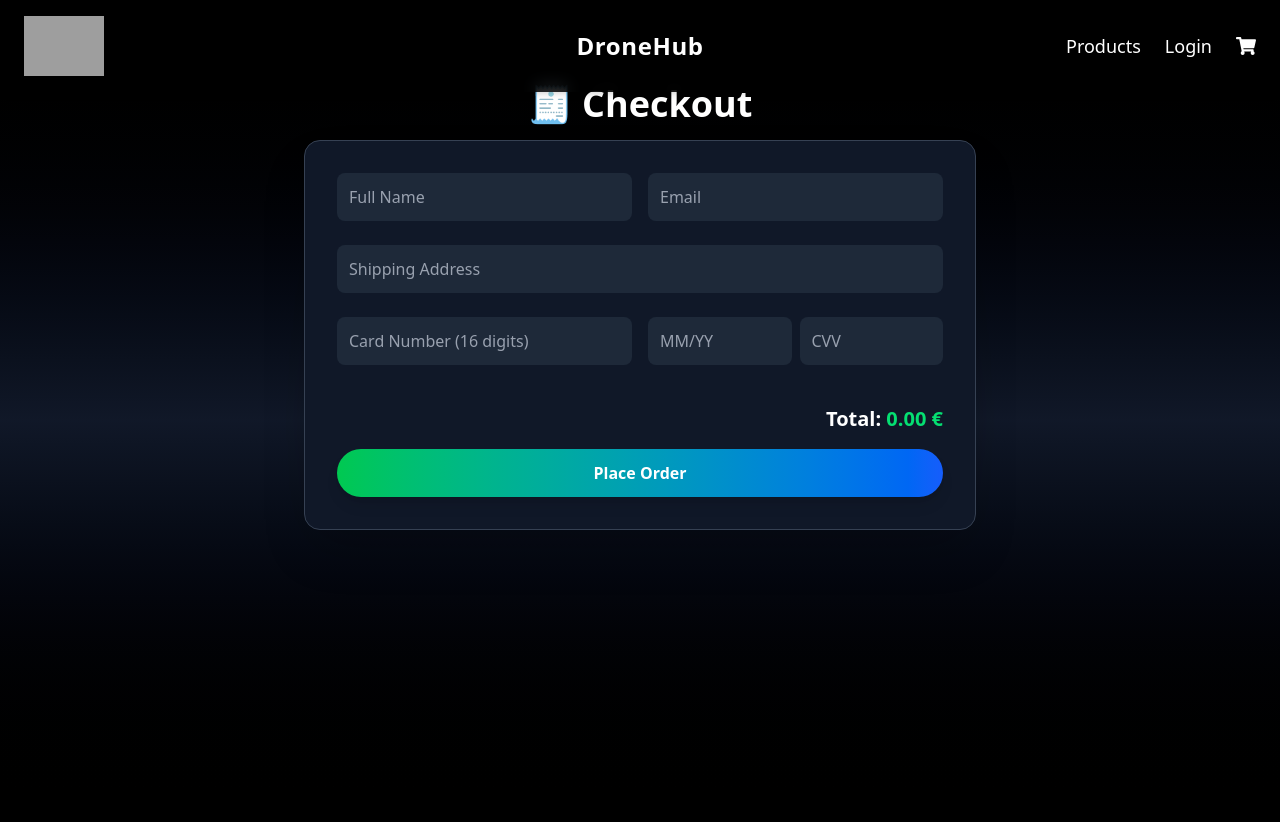
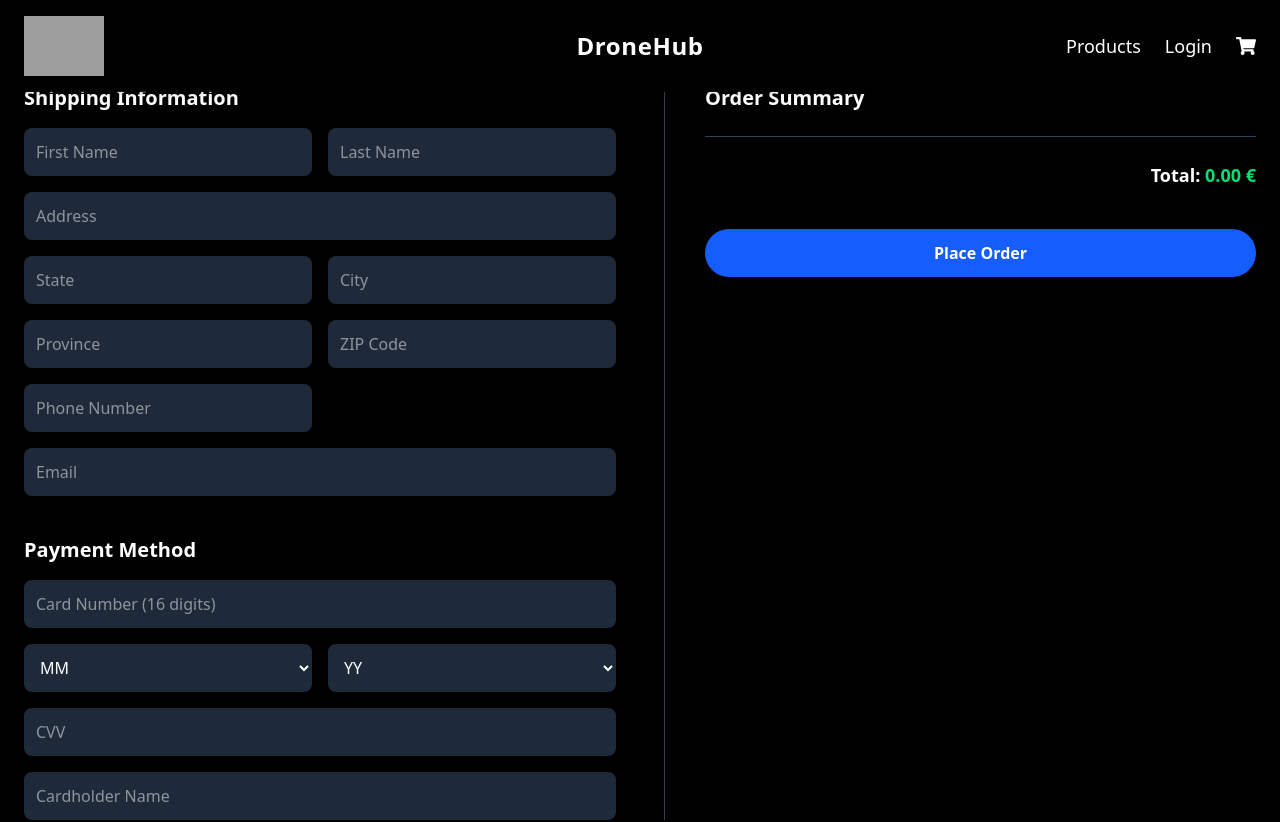
Before and after one commit to DanieleGuicciardi/DroneHub, a React (Vite) app in the folder ReactCode/: page /orderinfo in a window 1280 px wide. Shown: the top 822 px of the page. Built offline with nearby package versions, Linux system fonts and the light colour scheme; grey boxes are pictures that could not be loaded.

Commit message:
OrderInfo completed, restyled Login

```diff
--- a/ReactCode/src/pages/auth/Login.jsx
+++ b/ReactCode/src/pages/auth/Login.jsx
@@ -19,23 +19,23 @@ const Login = () => {
   };
 
   return (
-    <section className="min-h-screen bg-gradient-to-br from-black via-gray-900 to-black text-white flex items-center justify-center px-4">
-      <div className="w-full max-w-md bg-gray-800/60 backdrop-blur-md p-8 rounded-2xl shadow-xl border border-gray-700">
+    <section className="min-h-screen bg-black text-white flex items-center justify-center px-4 py-20">
+      <div className="w-full max-w-lg p-10 rounded-3xl shadow-xl border border-gray-800 bg-gradient-to-br from-gray-900 via-gray-950 to-black">
         {!user ? (
           <>
-            <h1 className="text-3xl font-extrabold mb-6 text-center text-white drop-shadow-md">
-              Login to <span className="text-blue-500">DroneHub</span>
+            <h1 className="text-4xl font-extrabold mb-8 text-center">
+              Access <span className="text-blue-500">DroneHub</span>
             </h1>
 
-            <form onSubmit={handleSubmit} className="space-y-6">
+            <form onSubmit={handleSubmit} className="space-y-8">
               <div>
-                <label htmlFor="email" className="block text-sm font-medium mb-2">
-                  Email
+                <label htmlFor="email" className="block text-sm font-medium mb-2 text-gray-300">
+                  Email address
                 </label>
                 <input
                   id="email"
                   type="email"
-                  className="w-full p-3 rounded-md bg-gray-900 text-white border border-gray-700 focus:outline-none focus:ring-2 focus:ring-blue-500"
+                  className="w-full p-3 rounded-xl bg-black text-white border border-gray-700 focus:outline-none focus:ring-2 focus:ring-blue-600 placeholder-gray-500"
                   value={email}
                   onChange={(e) => setEmail(e.target.value)}
                   placeholder="you@example.com"
@@ -43,13 +43,13 @@ const Login = () => {
               </div>
 
               <div>
-                <label htmlFor="password" className="block text-sm font-medium mb-2">
+                <label htmlFor="password" className="block text-sm font-medium mb-2 text-gray-300">
                   Password
                 </label>
                 <input
                   id="password"
                   type="password"
-                  className="w-full p-3 rounded-md bg-gray-900 text-white border border-gray-700 focus:outline-none focus:ring-2 focus:ring-blue-500"
+                  className="w-full p-3 rounded-xl bg-black text-white border border-gray-700 focus:outline-none focus:ring-2 focus:ring-blue-600 placeholder-gray-500"
                   value={password}
                   onChange={(e) => setPassword(e.target.value)}
                   placeholder="••••••••"
@@ -58,7 +58,7 @@ const Login = () => {
 
               <button
                 type="submit"
-                className="w-full py-3 bg-gradient-to-r from-blue-600 to-purple-600 hover:from-blue-700 hover:to-purple-700 rounded-md font-semibold text-white shadow-lg transition-all"
+                className="w-full py-3 bg-gradient-to-r from-blue-600 to-purple-600 hover:from-blue-700 hover:to-purple-700 rounded-full font-semibold text-white shadow-lg transition-all"
               >
                 Login
               </button>
@@ -74,7 +74,7 @@ const Login = () => {
                 logout();
                 navigate("/");
               }}
-              className="bg-red-600 hover:bg-red-700 px-6 py-3 rounded-md font-semibold shadow-lg transition-all"
+              className="bg-red-600 hover:bg-red-700 px-6 py-3 rounded-full font-semibold shadow-lg transition-all"
             >
               Logout
             </button>
--- a/ReactCode/src/pages/cart/OrderInfo.jsx
+++ b/ReactCode/src/pages/cart/OrderInfo.jsx
@@ -11,29 +11,48 @@ const OrderInfo = () => {
   const total = cart.reduce((acc, item) => acc + (item.price || 0), 0);
 
   const [form, setForm] = useState({
-    name: "",
+    firstName: "",
+    lastName: "",
     address: "",
+    state: "",
+    city: "",
+    province: "",
+    zip: "",
+    phone: "",
     email: user?.email || "",
     cardNumber: "",
-    expiry: "",
+    expiryMonth: "",
+    expiryYear: "",
     cvv: "",
+    cardName: "",
   });
 
   const [errors, setErrors] = useState({});
 
-  const validate = () => {
-    const errs = {};
-    if (!form.name.trim()) errs.name = "Name required";
-    if (!form.address.trim()) errs.address = "Address required";
-    if (!/\S+@\S+\.\S+/.test(form.email)) errs.email = "Invalid email";
-    if (!/^\d{16}$/.test(form.cardNumber)) errs.cardNumber = "Invalid card number";
-    if (!/^(0[1-9]|1[0-2])\/\d{2}$/.test(form.expiry)) errs.expiry = "Use MM/YY";
-    if (!/^\d{3}$/.test(form.cvv)) errs.cvv = "Invalid CVV";
-    return errs;
-  };
+  const months = [...Array(12)].map((_, i) => String(i + 1).padStart(2, "0"));
+  const years = [...Array(20)].map((_, i) => String(new Date().getFullYear() + i).slice(-2));
 
   const handleChange = (e) => {
     setForm({ ...form, [e.target.name]: e.target.value });
+  };
+
+  const validate = () => {
+    const errs = {};
+    if (!form.firstName.trim()) errs.firstName = "First name is required.";
+    if (!form.lastName.trim()) errs.lastName = "Last name is required.";
+    if (!form.address.trim()) errs.address = "Address is required.";
+    if (!form.city.trim()) errs.city = "City is required.";
+    if (!form.state.trim()) errs.state = "State is required.";
+    if (!form.province.trim()) errs.province = "Province is required.";
+    if (!form.zip.trim()) errs.zip = "ZIP code is required.";
+    if (!form.phone.trim()) errs.phone = "Phone number is required.";
+    if (!/\S+@\S+\.\S+/.test(form.email)) errs.email = "Invalid email address.";
+    if (!/^\d{16}$/.test(form.cardNumber)) errs.cardNumber = "Card number must be 16 digits.";
+    if (!form.expiryMonth) errs.expiryMonth = "Expiry month is required.";
+    if (!form.expiryYear) errs.expiryYear = "Expiry year is required.";
+    if (!/^\d{3}$/.test(form.cvv)) errs.cvv = "CVV must be 3 digits.";
+    if (!form.cardName.trim()) errs.cardName = "Cardholder name is required.";
+    return errs;
   };
 
   const handleOrder = (e) => {
@@ -45,98 +64,108 @@ const OrderInfo = () => {
   };
 
   return (
-    <section className="min-h-screen bg-gradient-to-b from-black via-gray-900 to-black text-white px-6 py-16">
-      <div className="max-w-2xl mx-auto space-y-10">
-        <h1 className="text-4xl font-bold text-center mb-4">🧾 Checkout</h1>
-
-        <form onSubmit={handleOrder} className="space-y-6 bg-gray-900 p-8 rounded-2xl shadow-2xl border border-gray-700">
-          <div className="grid grid-cols-1 md:grid-cols-2 gap-4">
+    <section className="min-h-screen bg-black text-white px-6 py-16">
+      <div className="max-w-7xl mx-auto grid md:grid-cols-2 gap-12">
+        {/* Left - Form */}
+        <form className="space-y-10">
           <div>
-              <input
-                type="text"
-                name="name"
-                value={form.name}
-                onChange={handleChange}
-                placeholder="Full Name"
-                className="w-full p-3 rounded-lg bg-gray-800 text-white placeholder-gray-400"
-              />
-              {errors.name && <p className="text-red-500 text-sm mt-1">{errors.name}</p>}
+            <h2 className="text-xl font-bold mb-4">Shipping Information</h2>
+            <div className="grid grid-cols-2 gap-4">
+              <div>
+                <input name="firstName" placeholder="First Name" value={form.firstName} onChange={handleChange} className="bg-gray-800 p-3 rounded-lg w-full" />
+                {errors.firstName && <p className="text-red-500 text-sm mt-1">{errors.firstName}</p>}
               </div>
               <div>
-              <input
-                type="email"
-                name="email"
-                value={form.email}
-                onChange={handleChange}
-                placeholder="Email"
-                className="w-full p-3 rounded-lg bg-gray-800 text-white placeholder-gray-400"
-              />
+                <input name="lastName" placeholder="Last Name" value={form.lastName} onChange={handleChange} className="bg-gray-800 p-3 rounded-lg w-full" />
+                {errors.lastName && <p className="text-red-500 text-sm mt-1">{errors.lastName}</p>}
+              </div>
+              <div className="col-span-2">
+                <input name="address" placeholder="Address" value={form.address} onChange={handleChange} className="bg-gray-800 p-3 rounded-lg w-full" />
+                {errors.address && <p className="text-red-500 text-sm mt-1">{errors.address}</p>}
+              </div>
+              <div>
+                <input name="state" placeholder="State" value={form.state} onChange={handleChange} className="bg-gray-800 p-3 rounded-lg w-full" />
+                {errors.state && <p className="text-red-500 text-sm mt-1">{errors.state}</p>}
+              </div>
+              <div>
+                <input name="city" placeholder="City" value={form.city} onChange={handleChange} className="bg-gray-800 p-3 rounded-lg w-full" />
+                {errors.city && <p className="text-red-500 text-sm mt-1">{errors.city}</p>}
+              </div>
+              <div>
+                <input name="province" placeholder="Province" value={form.province} onChange={handleChange} className="bg-gray-800 p-3 rounded-lg w-full" />
+                {errors.province && <p className="text-red-500 text-sm mt-1">{errors.province}</p>}
+              </div>
+              <div>
+                <input name="zip" placeholder="ZIP Code" value={form.zip} onChange={handleChange} className="bg-gray-800 p-3 rounded-lg w-full" />
+                {errors.zip && <p className="text-red-500 text-sm mt-1">{errors.zip}</p>}
+              </div>
+              <div>
+                <input name="phone" placeholder="Phone Number" value={form.phone} onChange={handleChange} className="bg-gray-800 p-3 rounded-lg w-full" />
+                {errors.phone && <p className="text-red-500 text-sm mt-1">{errors.phone}</p>}
+              </div>
+              <div className="col-span-2">
+                <input name="email" placeholder="Email" value={form.email} onChange={handleChange} className="bg-gray-800 p-3 rounded-lg w-full" />
                 {errors.email && <p className="text-red-500 text-sm mt-1">{errors.email}</p>}
+              </div>
             </div>
           </div>
 
           <div>
-            <input
-              type="text"
-              name="address"
-              value={form.address}
-              onChange={handleChange}
-              placeholder="Shipping Address"
-              className="w-full p-3 rounded-lg bg-gray-800 text-white placeholder-gray-400"
-            />
-            {errors.address && <p className="text-red-500 text-sm mt-1">{errors.address}</p>}
-          </div>
-
-          <div className="grid grid-cols-1 md:grid-cols-2 gap-4">
+            <h2 className="text-xl font-bold mb-4">Payment Method</h2>
+            <div className="space-y-4">
               <div>
-              <input
-                type="text"
-                name="cardNumber"
-                value={form.cardNumber}
-                onChange={handleChange}
-                placeholder="Card Number (16 digits)"
-                className="w-full p-3 rounded-lg bg-gray-800 text-white placeholder-gray-400"
-              />
+                <input name="cardNumber" placeholder="Card Number (16 digits)" value={form.cardNumber} onChange={handleChange} className="bg-gray-800 p-3 rounded-lg w-full" />
                 {errors.cardNumber && <p className="text-red-500 text-sm mt-1">{errors.cardNumber}</p>}
               </div>
-            <div className="grid grid-cols-2 gap-2">
-              <div>
-                <input
-                  type="text"
-                  name="expiry"
-                  value={form.expiry}
-                  onChange={handleChange}
-                  placeholder="MM/YY"
-                  className="w-full p-3 rounded-lg bg-gray-800 text-white placeholder-gray-400"
-                />
-                {errors.expiry && <p className="text-red-500 text-sm mt-1">{errors.expiry}</p>}
+              <div className="flex gap-4">
+                <div className="w-1/2">
+                  <select name="expiryMonth" value={form.expiryMonth} onChange={handleChange} className="bg-gray-800 p-3 rounded-lg w-full">
+                    <option value="">MM</option>
+                    {months.map((m) => (<option key={m} value={m}>{m}</option>))}
+                  </select>
+                  {errors.expiryMonth && <p className="text-red-500 text-sm mt-1">{errors.expiryMonth}</p>}
+                </div>
+                <div className="w-1/2">
+                  <select name="expiryYear" value={form.expiryYear} onChange={handleChange} className="bg-gray-800 p-3 rounded-lg w-full">
+                    <option value="">YY</option>
+                    {years.map((y) => (<option key={y} value={y}>{y}</option>))}
+                  </select>
+                  {errors.expiryYear && <p className="text-red-500 text-sm mt-1">{errors.expiryYear}</p>}
+                </div>
               </div>
               <div>
-                <input
-                  type="text"
-                  name="cvv"
-                  value={form.cvv}
-                  onChange={handleChange}
-                  placeholder="CVV"
-                  className="w-full p-3 rounded-lg bg-gray-800 text-white placeholder-gray-400"
-                />
+                <input name="cvv" placeholder="CVV" value={form.cvv} onChange={handleChange} className="bg-gray-800 p-3 rounded-lg w-full" />
                 {errors.cvv && <p className="text-red-500 text-sm mt-1">{errors.cvv}</p>}
+              </div>
+              <div>
+                <input name="cardName" placeholder="Cardholder Name" value={form.cardName} onChange={handleChange} className="bg-gray-800 p-3 rounded-lg w-full" />
+                {errors.cardName && <p className="text-red-500 text-sm mt-1">{errors.cardName}</p>}
               </div>
             </div>
           </div>
+        </form>
 
-          <div className="flex flex-col items-end gap-4 pt-4">
-            <p className="text-xl font-semibold">
-              Total: <span className="text-green-400">{total.toFixed(2)} €</span>
-            </p>
+        {/* Right - Summary */}
+        <div className="border-l border-gray-700 pl-10 flex flex-col justify-between">
+          <div>
+            <h2 className="text-xl font-bold mb-6">Order Summary</h2>
+            {cart.map((item) => (
+              <div key={item._id} className="flex justify-between text-sm mb-4">
+                <span>{item.title} x{item.quantity}</span>
+                <span>{(item.price * item.quantity).toFixed(2)} €</span>
+              </div>
+            ))}
+            <hr className="my-6 border-gray-700" />
+            <p className="text-lg font-bold text-right mb-4">Total: <span className="text-green-400">{total.toFixed(2)} €</span></p>
           <button
-              type="submit"
-              className="w-full bg-gradient-to-r from-green-500 to-blue-600 hover:from-green-600 hover:to-blue-700 px-6 py-3 rounded-full font-bold text-white transition-all shadow-lg"
+            onClick={handleOrder}
+            className="bg-blue-600 hover:bg-blue-700 text-white font-bold w-full py-3 rounded-full mt-6"
           >
             Place Order
           </button>
           </div>
-        </form>
+
+        </div>
       </div>
     </section>
   );
```
Lines whose indentation alone changed are shown as unchanged.
